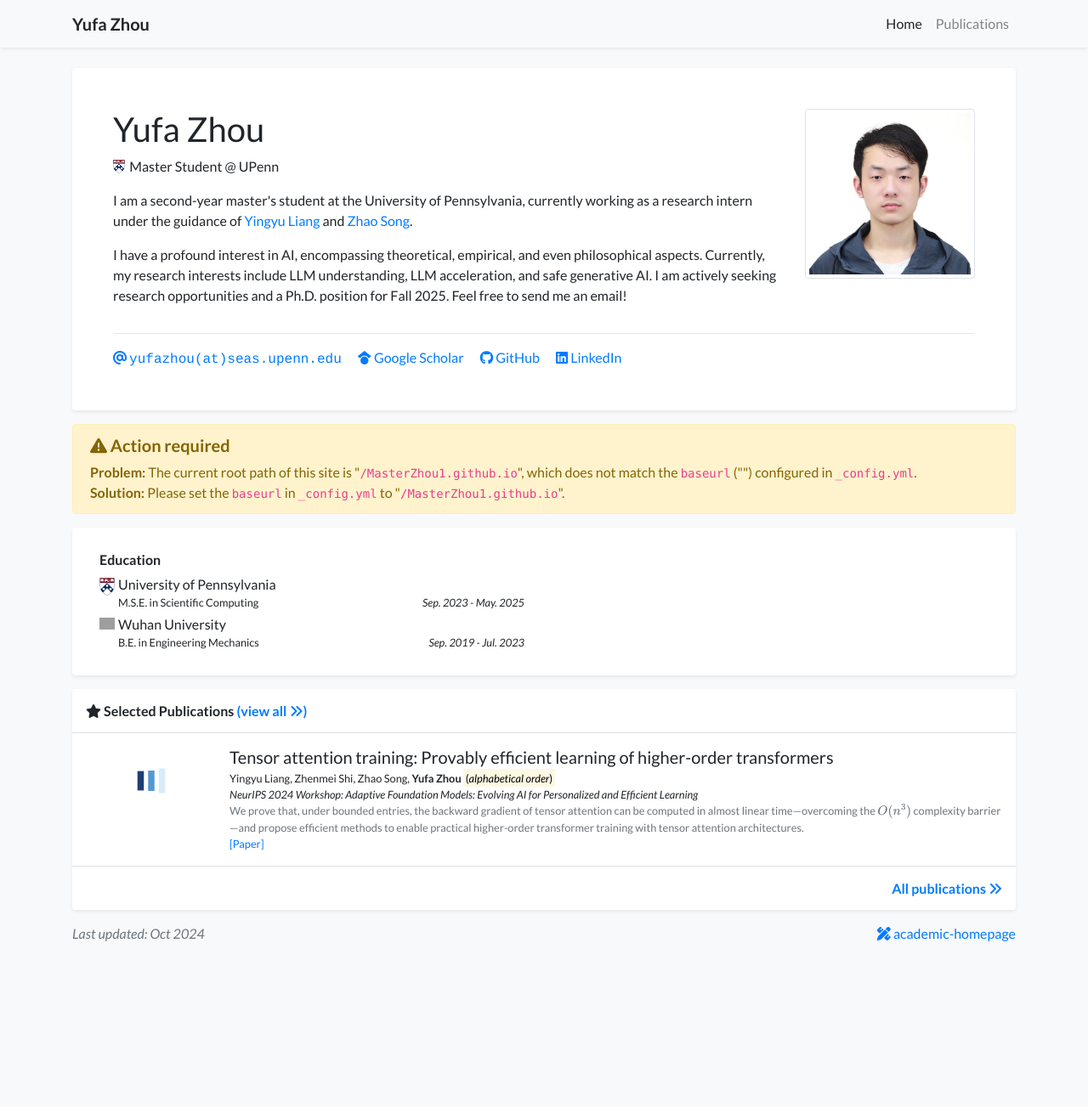
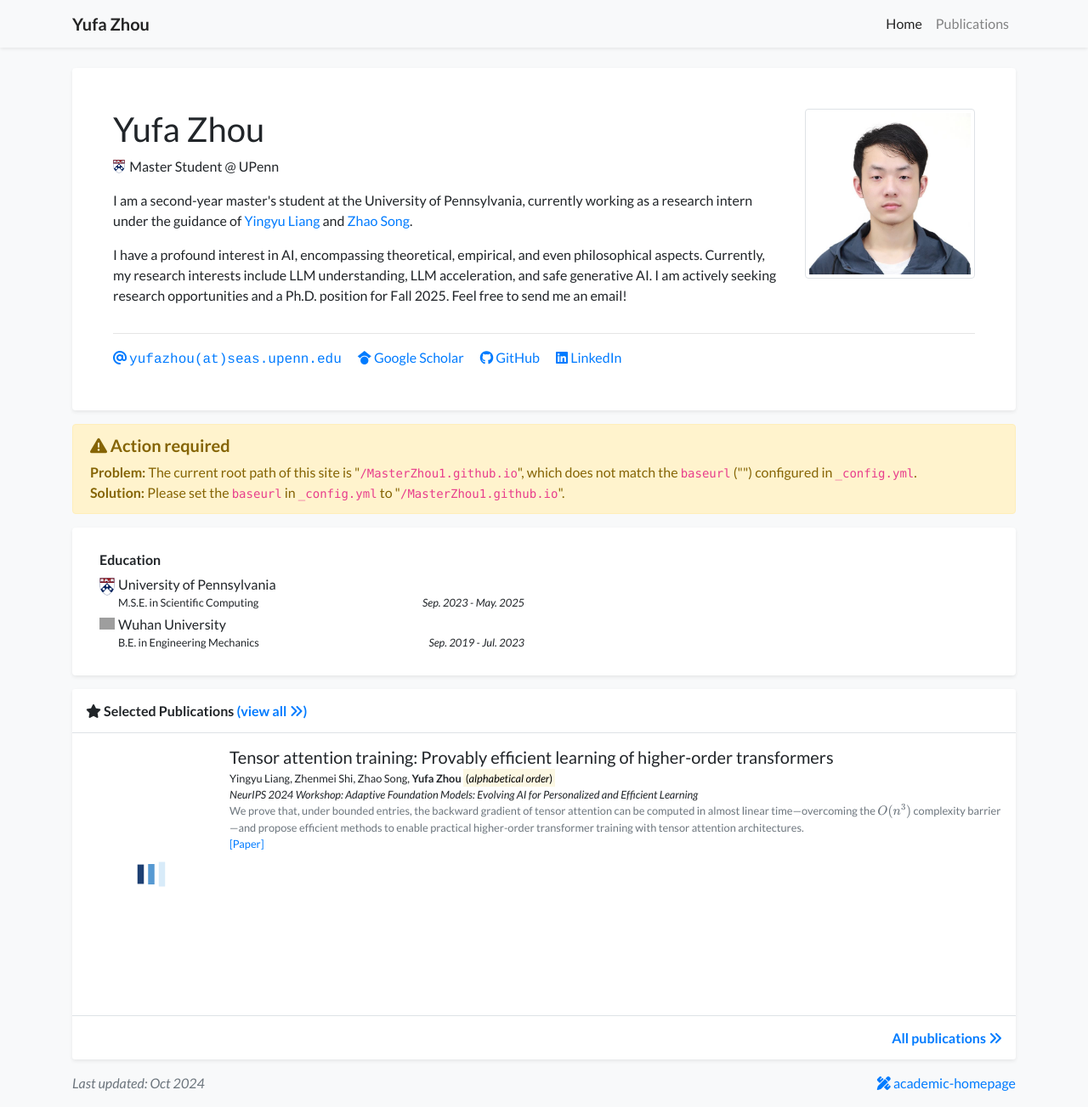
Before and after one commit to MasterZhou1/MasterZhou1.github.io, a Jekyll site: the page built from index.html, in a window 1280 px wide and 1303 px high. Shown: the whole window at 85% size. Built offline with Jekyll 4.4.1, drawn with Linux system fonts in a browser that asks for light colours; nearby versions of some CDN libraries; a style sheet for code colours, icons or effects is not loaded; grey boxes are pictures that could not be loaded.

Commit message:
Update publication_item.html

```diff
--- a/_includes/widgets/publication_item.html
+++ b/_includes/widgets/publication_item.html
@@ -1,7 +1,7 @@
 <style>
   .custom-img-size {
-    width: 150px;
-    height: 50px;
+    width: 600px;
+    height: 300px;
     object-fit: cover; /* Ensures that the aspect ratio is maintained */
   }
 </style>
```
